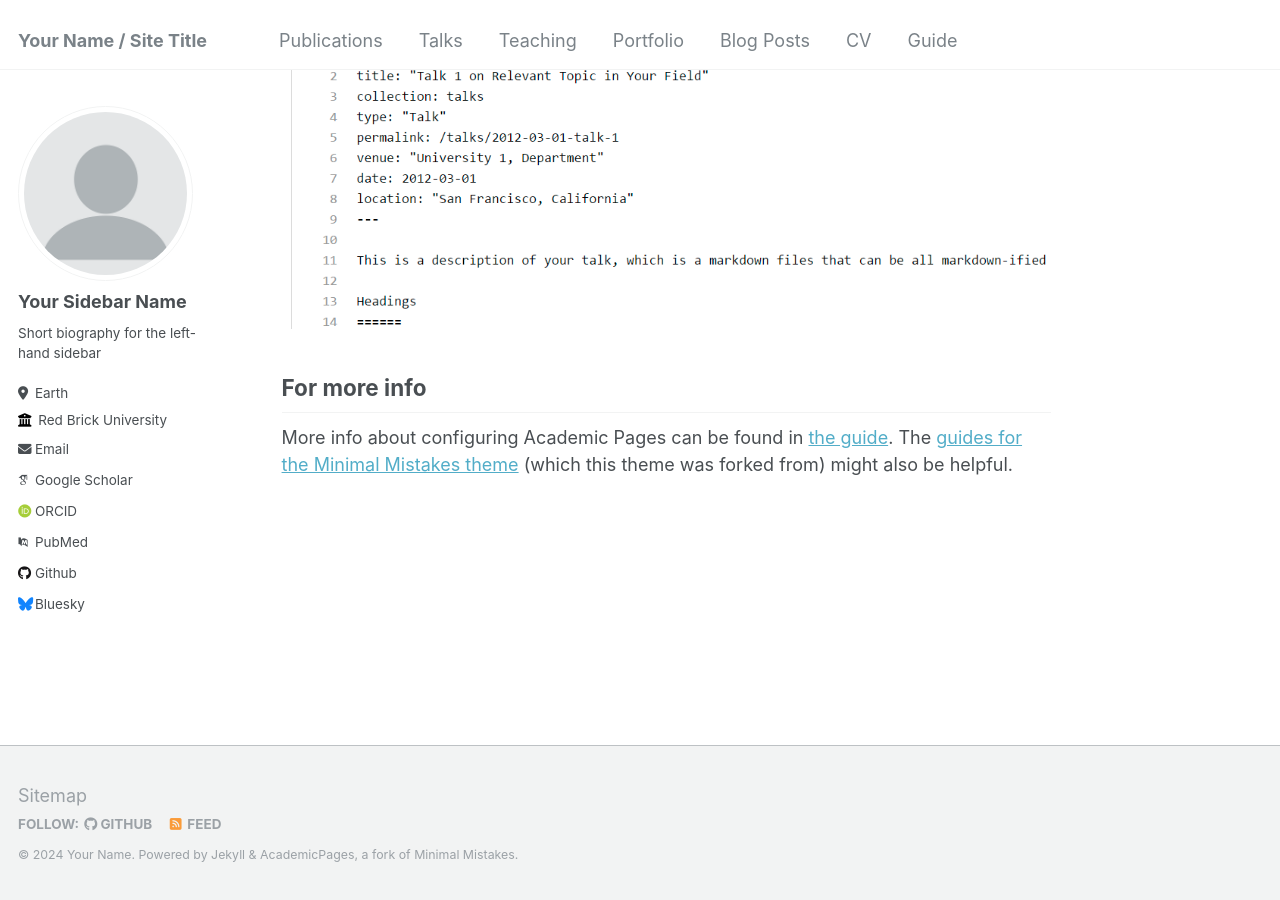
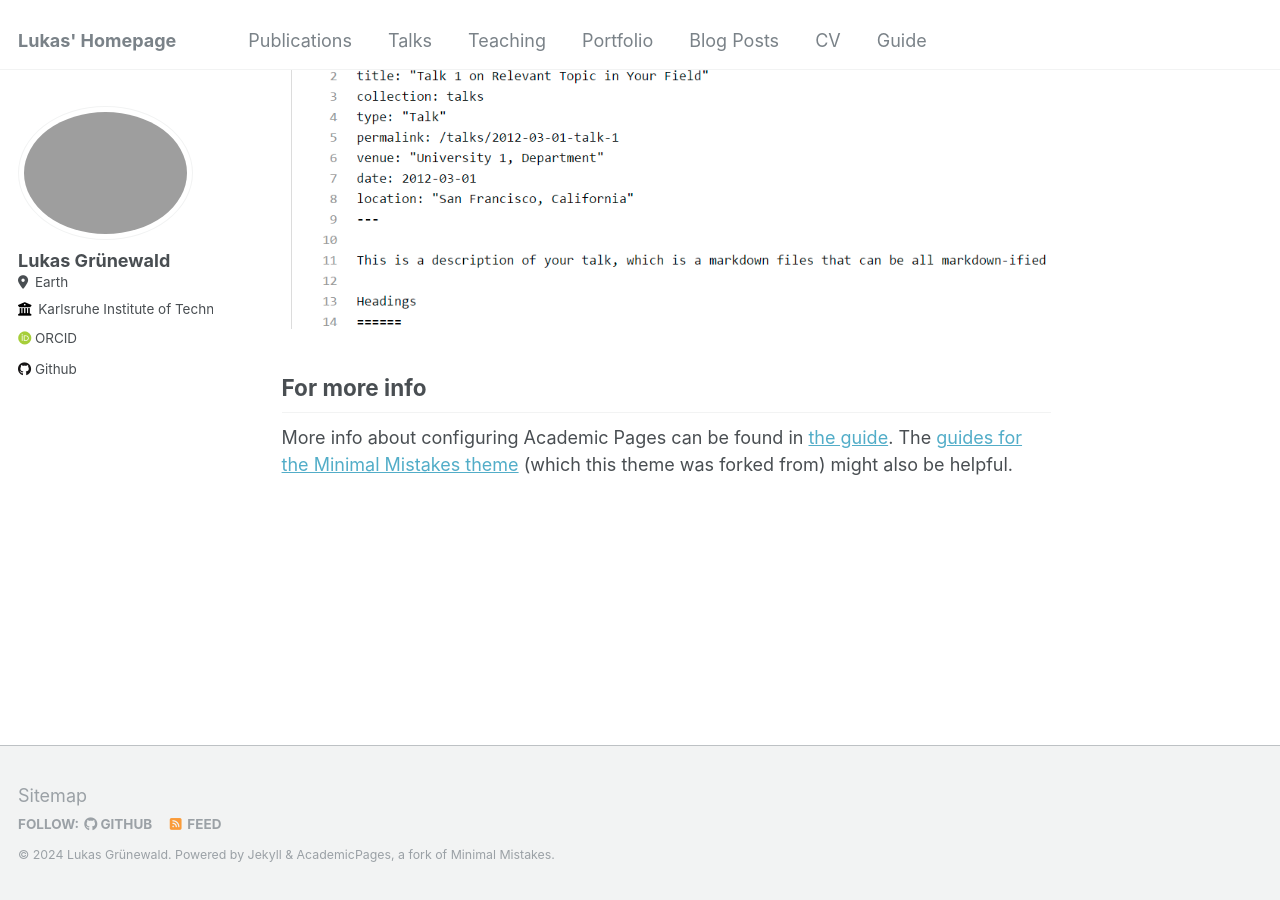
Before and after one commit to lukmuk/lukmuk.github.io, a Jekyll site: the page built from _pages/about.md, in a window 1280 px wide and 900 px high, scrolled down 2660 px. Built offline with Jekyll 4.4.1, drawn with Linux system fonts in a browser that asks for light colours; some web fonts are replaced.

Commit message:
Update _config.yml
initial update

```diff
--- a/_config.yml
+++ b/_config.yml
@@ -8,46 +8,46 @@
 
 # Basic Site Settings
 locale                   : "en-US"
-title                    : "Your Name / Site Title"
+title                    : "Lukas' Homepage"
 title_separator          : "-"
-name                     : &name "Your Name"
-description              : &description "personal description"
-url                      : https://academicpages.github.io # the base hostname & protocol for your site e.g. "https://mmistakes.github.io"
+name                     : &name "Lukas Grünewald"
+description              : &description "Physicist | Electron Microscopist"
+url                      : https://lukmuk.github.io/ # the base hostname & protocol for your site e.g. "https://mmistakes.github.io"
 baseurl                  : "" # the subpath of your site, e.g. "/blog"
-repository               : "academicpages/academicpages.github.io"
+repository               : "lukmuk/lukmuk.github.io"
 
 # Site Author - The following control what appear as part of the author content on the side bar.
 #               If a field is blank the icon and link will not appear, otherwise it will be shown.
 #               Additional customization can be done by editing /_includes/author-profile.html
 author:
   # Biographic information
-  avatar           : "profile.png"
-  name             : "Your Sidebar Name"
+  avatar           : #"profile.png"
+  name             : "Lukas Grünewald"
   pronouns         : # example: "she/her"
-  bio              : "Short biography for the left-hand sidebar"
+  bio              : #"Short biography for the left-hand sidebar"
   location         : "Earth"
-  employer         : "Red Brick University"
+  employer         : "Karlsruhe Institute of Technology (KIT)"
   uri              : # URL
-  email            : "none@example.org"
+  email            : #"none@example.org"
 
   # Academic websites
   arxiv            : # URL - Update with the correct link to your profile
-  googlescholar    : "https://scholar.google.com/citations?user=PS_CX0AAAAAJ"
+  googlescholar    : #"https://scholar.google.com/citations?user=PS_CX0AAAAAJ"
   impactstory      : # URL
-  orcid            : "http://orcid.org/yourorcidurl"
-  pubmed           : "https://www.ncbi.nlm.nih.gov/pubmed/?term=john+snow"
+  orcid            : "https://orcid.org/0000-0002-5898-0713"
+  pubmed           : #"https://www.ncbi.nlm.nih.gov/pubmed/?term=john+snow"
   researchgate     : # URL
 
   # Repositories and software development
   bitbucket        : # Username - Update with your username on the site
   codepen          : # Username
   dribbble         : # Username
-  github           : "academicpages"
+  github           : "lukmuk"
   kaggle           : # Username
   stackoverflow    : # User number or user number and name (i.e., use "1" or "1/jeff-atwood")
 
   # Social media
-  bluesky          : "bsky.app" # Replace this with you Bluesky username
+  bluesky          : #"bsky.app" # Replace this with you Bluesky username
   facebook         : # Username
   flickr           : # Username
   foursquare       : # Username
```
